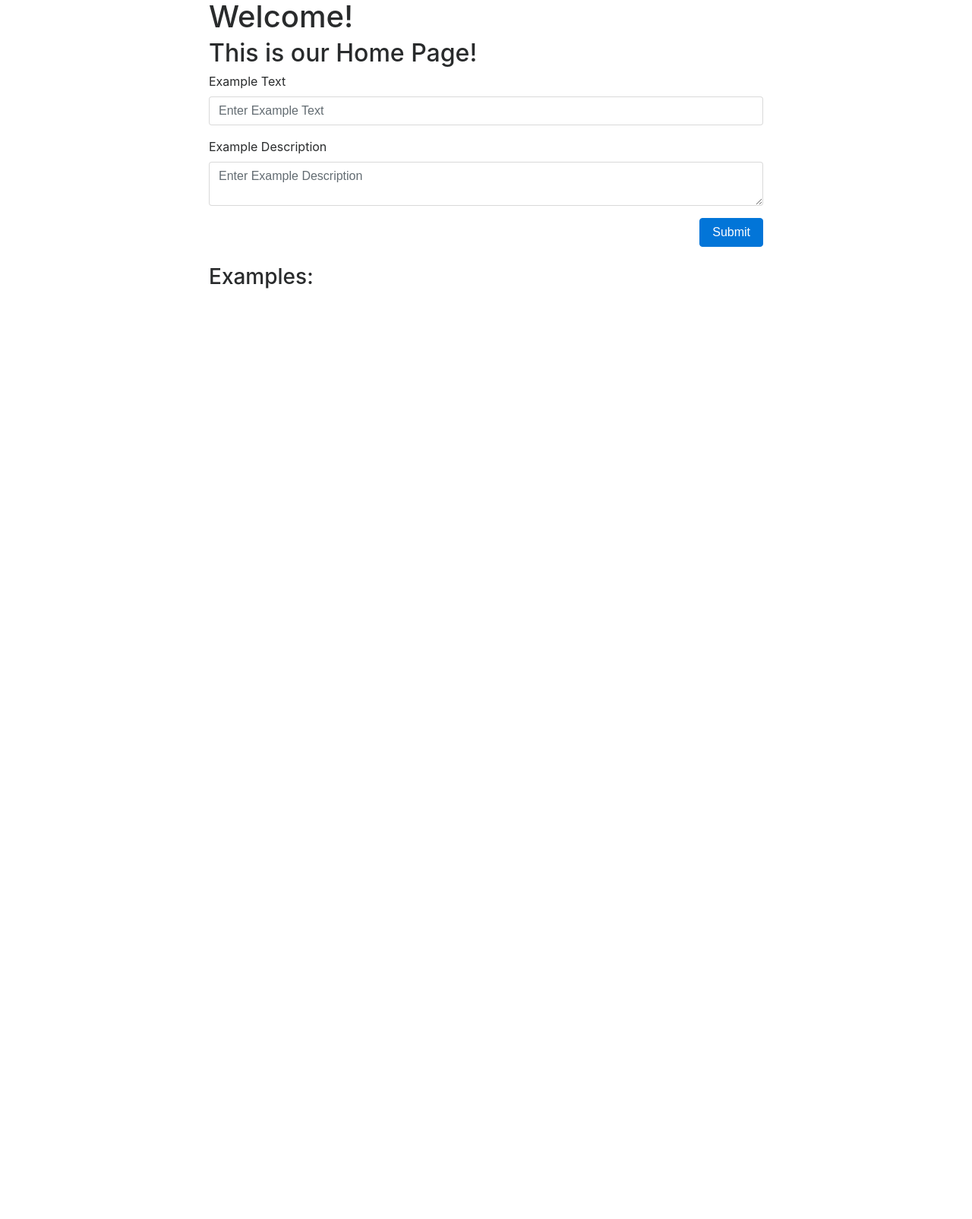
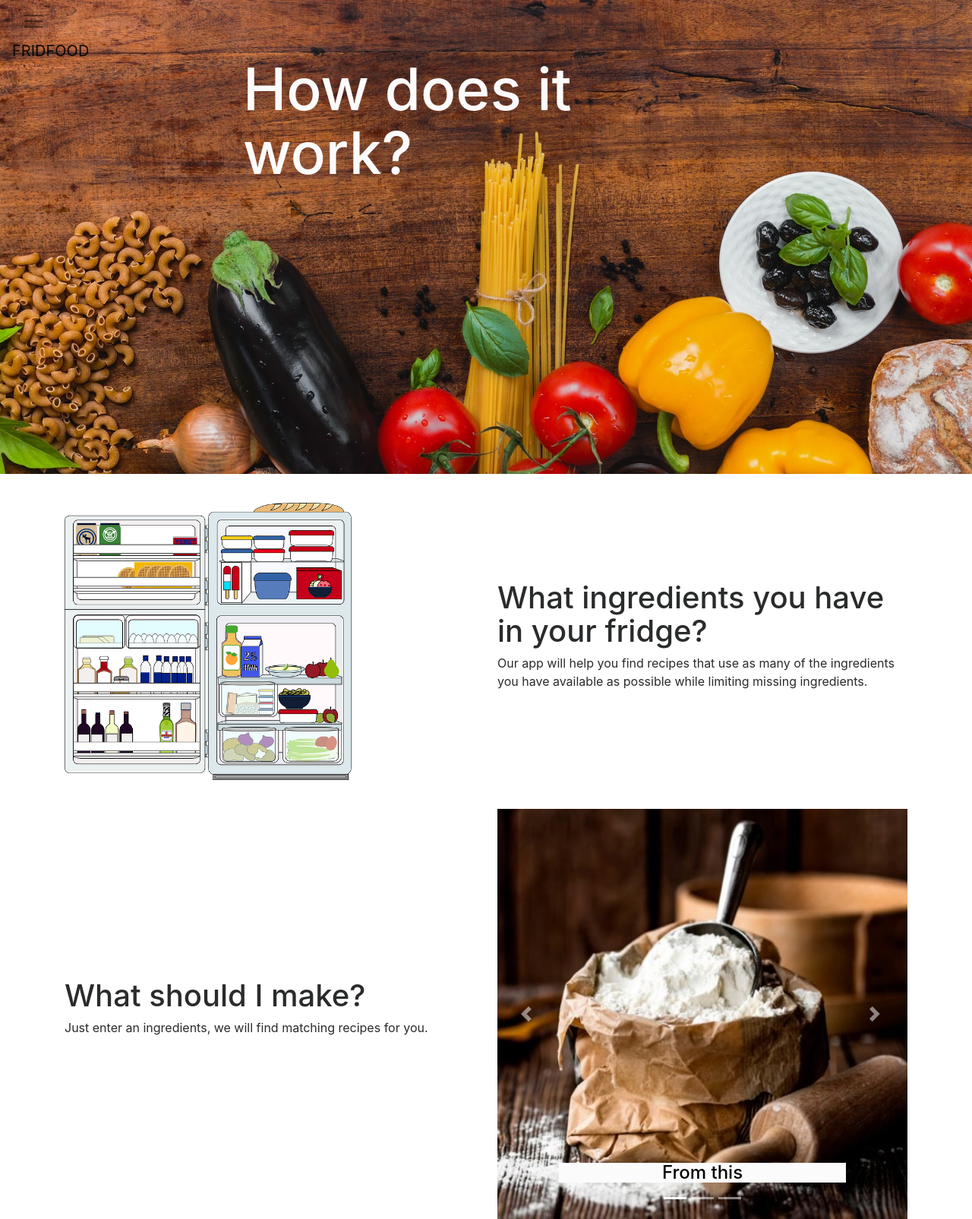
Before and after one commit to thuynguyen-nht/FRIDFOOD, a Node server app: page / in a window 1280 px wide. Shown: the whole page at 76% size. Before the commit the page ends 380 px from the top, so only its background shows below. Run offline with Node 20, Linux system fonts and the light colour scheme; data that the repository does not hold is empty; some libraries are stand-ins or nearby versions.

Commit message:
front page before log in

```diff
--- a/config/config.json
+++ b/config/config.json
@@ -1,15 +1,15 @@
 {
   "development": {
     "username": "root",
-    "password": null,
-    "database": "exampledb",
+    "password": "password",
+    "database": "fridgeSearch",
     "host": "localhost",
     "dialect": "mysql"
   },
   "test": {
     "username": "root",
-    "password": null,
-    "database": "testdb",
+    "password": "password",
+    "database": "fridgeSearch",
     "host": "localhost",
     "dialect": "mysql",
     "logging": false
--- a/package.json
+++ b/package.json
@@ -26,8 +26,10 @@
     "cross-env": "^5.2.0",
     "eslint": "^5.16.0",
     "eslint-config-prettier": "^4.3.0",
-    "eslint-plugin-prettier": "^3.1.0",
+    "eslint-plugin-html": "^6.0.2",
+    "eslint-plugin-import": "^2.20.2",
+    "eslint-plugin-prettier": "^3.1.3",
     "mocha": "^6.2.3",
-    "prettier": "^1.17.1"
+    "prettier": "^1.19.1"
   }
 }
--- a/public/styles/styles.css
+++ b/public/styles/styles.css
@@ -1,3 +1,43 @@
 .list-group-item {
   line-height: 2.5;
 }
+
+li {
+  margin-left: 40px;
+}
+
+#search-recipes {
+  margin-left: 40px;
+}
+
+.how-fridge-work {
+  color: #fcfbfc;
+}
+
+.centered {
+  position: absolute;
+  top: 20%;
+  left: 50%;
+  transform: translate(-50%, -50%);
+  font-size: 6vw;
+}
+
+.how-contain {
+  margin-top: 3vw;
+}
+
+#fridge-icon {
+  width: 70%;
+}
+
+.explain {
+  margin: auto;
+}
+
+.bg-pic {
+  background-color: #fcfbfc;
+}
+.icon h4 {
+  text-align: center;
+  color: black;
+}
--- a/views/index.handlebars
+++ b/views/index.handlebars
@@ -1,33 +1,137 @@
-<div id="home">
-  <div class="container">
-    <div class="row">
-      <div class="col-8 offset-2">
-        <h1>{{msg}}</h1>
-        <h2>This is our Home Page!</h2>
-        <form class="clearfix mb-4" action="POST">
-          <div class="form-group">
-            <label for="example-text">Example Text</label>
-            <input type="text" id="example-text" class="form-control" aria-describedby="example-text" placeholder="Enter Example Text">
+<!-- navbar -->
+<nav class="navbar fixed-top navbar-expand-lg navbar-light bg-light">
+  <button class="navbar-toggler" type="button" data-toggle="collapse" data-target="#navbarTogglerDemo03"
+    aria-controls="navbarTogglerDemo03" aria-expanded="false" aria-label="Toggle navigation">
+    <span class="navbar-toggler-icon"></span>
+  </button>
+  <a class="navbar-brand" href="#">FRIDFOOD</a>
+
+  <div class="collapse navbar-collapse" id="navbarTogglerDemo03">
+    <ul class="navbar-nav ml-auto mt-2 mt-lg-0">
+      <li class="nav-item active">
+        <a class="nav-link" href="#">Home</a>
+      </li>
+      <li class="nav-item active">
+        <a class="nav-link" href="#">How it works</a>
+      </li>
+      <li class="nav-item dropdown active">
+        <a class="nav-link dropdown-toggle" href="#" id="navbarDropdown" role="button" data-toggle="dropdown"
+          aria-haspopup="true" aria-expanded="false">
+          Contact Us
+        </a>
+        <div class="dropdown-menu" aria-labelledby="navbarDropdown">
+          <a class="dropdown-item" href="https://github.com/thuynguyen-nht">Thuy Nguyen</a>
+          <a class="dropdown-item" href="https://github.com/ardelato">Angel de la Torre</a>
+          <a class="dropdown-item" href="https://github.com/atrodondi">Alex R</a>
+          <a class="dropdown-item" href="https://github.com/phquyenle">Phuong Quyen Le</a>
+        </div>
+      </li>
+
+      <form class="form-inline my-2 my-lg-0" id="search-recipes">
+        <input class="form-control mr-sm-2" type="search" placeholder="Search recipes" aria-label="Search">
+        <button class="btn btn-outline-success my-2 my-sm-0" type="submit">Search</button>
+      </form>
+
+      <li class="nav-item active">
+        <button class="btn btn-outline-success my-2 my-sm-0" type="submit">Log In</button>
+      </li>
+
+      <li class="nav-item active">
+        <button class="btn btn-success my-2 my-sm-0" type="submit">Sign Up</button>
+      </li>
+    </ul>
+
+  </div>
+</nav>
+
+{{!-- End navbar --}}
+
+{{!-- How does it work section --}}
+<div class="how-fridge-work">
+  <img src="../image/jumbotron-howItWork.jpg" class="img-fluid" alt="Responsive image">
+  <h1 class="centered">How does it work?</h1>
+</div>
+
+<div class="container how-contain">
+  <div class="row icon">
+    <div class="col">
+      <img id="fridge-icon" src="../image/fridge.png" class="img-fluid" alt="Responsive image">
+    </div>
+    <div class="col explain">
+      <h1>What ingredients you have in your fridge?</h1>
+      <p>Our app will help you find recipes that use as many of the ingredients you have available as possible while
+        limiting missing ingredients.</p>
+    </div>
+  </div>
+</div>
+
+<div class="container how-contain">
+  <div class="row">
+    <div class="col explain">
+      <h1>What should I make?</h1>
+      <p>Just enter an ingredients, we will find matching recipes for you.</p>
+    </div>
+    <div class="col icon">
+      <div id="carouselExampleCaptions" class="carousel slide" data-ride="carousel">
+        <ol class="carousel-indicators">
+          <li data-target="#carouselExampleCaptions" data-slide-to="0" class="active"></li>
+          <li data-target="#carouselExampleCaptions" data-slide-to="1"></li>
+          <li data-target="#carouselExampleCaptions" data-slide-to="2"></li>
+        </ol>
+        <div class="carousel-inner">
+          <div class="carousel-item active">
+            <img src="../image/flour.jpg" class="d-block w-100" alt="...">
+            <div class="carousel-caption d-none d-md-block">
+              <div class="bg-pic">
+                <h4>From this</h4>
+              </div>
+            </div>
           </div>
-          <div class="form-group">
-            <label for="example-description">Example Description</label>
-            <textarea class="form-control" id="example-description" aria-describedby="example-description" placeholder="Enter Example Description"></textarea>
+          <div class="carousel-item">
+            <img src="../image/multi.png" class="d-block w-100" alt="...">
+            <div class="carousel-caption d-none d-md-block">
+              <div class="bg-pic">
+                <h4>To this</h4>
+              </div>
+
+            </div>
           </div>
-          <button id="submit" class="btn btn-primary float-right">Submit</button>
-        </form>
-        <h3>Examples:</h3>
-        <ul id="example-list" class="list-group">
-          {{#each examples}}
-          <li data-id="{{this.id}}" class="list-group-item">
-            <a href="example/{{this.id}}">{{this.text}}</a>
-            <button class="btn btn-danger float-right delete">ｘ</button>
-          </li>
-          {{/each}}
-        </ul>
+          <div class="carousel-item">
+            <img src="../image/noodle.jpg" class="d-block w-100" alt="...">
+            <div class="carousel-caption d-none d-md-block">
+              <div class="bg-pic">
+                <h4>Or this</h4>
+              </div>
+
+            </div>
+          </div>
+        </div>
+        <a class="carousel-control-prev" href="#carouselExampleCaptions" role="button" data-slide="prev">
+          <span class="carousel-control-prev-icon" aria-hidden="true"></span>
+          <span class="sr-only">Previous</span>
+        </a>
+        <a class="carousel-control-next" href="#carouselExampleCaptions" role="button" data-slide="next">
+          <span class="carousel-control-next-icon" aria-hidden="true"></span>
+          <span class="sr-only">Next</span>
+        </a>
       </div>
     </div>
   </div>
 </div>
 
+{{!-- End how it works section --}}
+
+{{!-- random most popular recipes --}}
+
+
+
+
+{{!-- end random most popular --}}
+
+
+
+
+
+
 <script type="text/javascript" src="https://cdnjs.cloudflare.com/ajax/libs/jquery/3.2.1/jquery.min.js"></script>
 <script src="/js/index.js"></script>
--- a/views/layouts/main.handlebars
+++ b/views/layouts/main.handlebars
@@ -3,13 +3,29 @@
 
 <head>
   <meta charset="utf-8">
+  <meta name="viewport" content="width=device-width, initial-scale=1, shrink-to-fit=no">
+
   <link rel="stylesheet" href="https://maxcdn.bootstrapcdn.com/bootstrap/4.0.0-beta.3/css/bootstrap.min.css">
   <link rel="stylesheet" href="/styles/styles.css" media="screen" title="no title" charset="utf-8">
-  <title>Home Page</title>
+
+  <link rel="stylesheet" href="/path/to/flickity.css" media="screen">
+
+  <title>FRIDFOOD</title>
 </head>
 
 <body>
   {{{body}}}
+
+  <!-- jQuery first, then Popper.js, then Bootstrap JS -->
+  <script src="https://code.jquery.com/jquery-3.4.1.slim.min.js"
+    integrity="sha384-J6qa4849blE2+poT4WnyKhv5vZF5SrPo0iEjwBvKU7imGFAV0wwj1yYfoRSJoZ+n" crossorigin="anonymous">
+    </script>
+  <script src="https://cdn.jsdelivr.net/npm/popper.js@1.16.0/dist/umd/popper.min.js"
+    integrity="sha384-Q6E9RHvbIyZFJoft+2mJbHaEWldlvI9IOYy5n3zV9zzTtmI3UksdQRVvoxMfooAo" crossorigin="anonymous">
+    </script>
+  <script src="https://stackpath.bootstrapcdn.com/bootstrap/4.4.1/js/bootstrap.min.js"
+    integrity="sha384-wfSDF2E50Y2D1uUdj0O3uMBJnjuUD4Ih7YwaYd1iqfktj0Uod8GCExl3Og8ifwB6" crossorigin="anonymous">
+    </script>
 </body>
 
 </html>
```
Also changed, not shown: public/image/flour.jpg (added), public/image/fridge.png (added), public/image/jumbotron-howItWork.jpg (added), public/image/multi.png (added), public/image/noodle.jpg (added), 1 other file.
